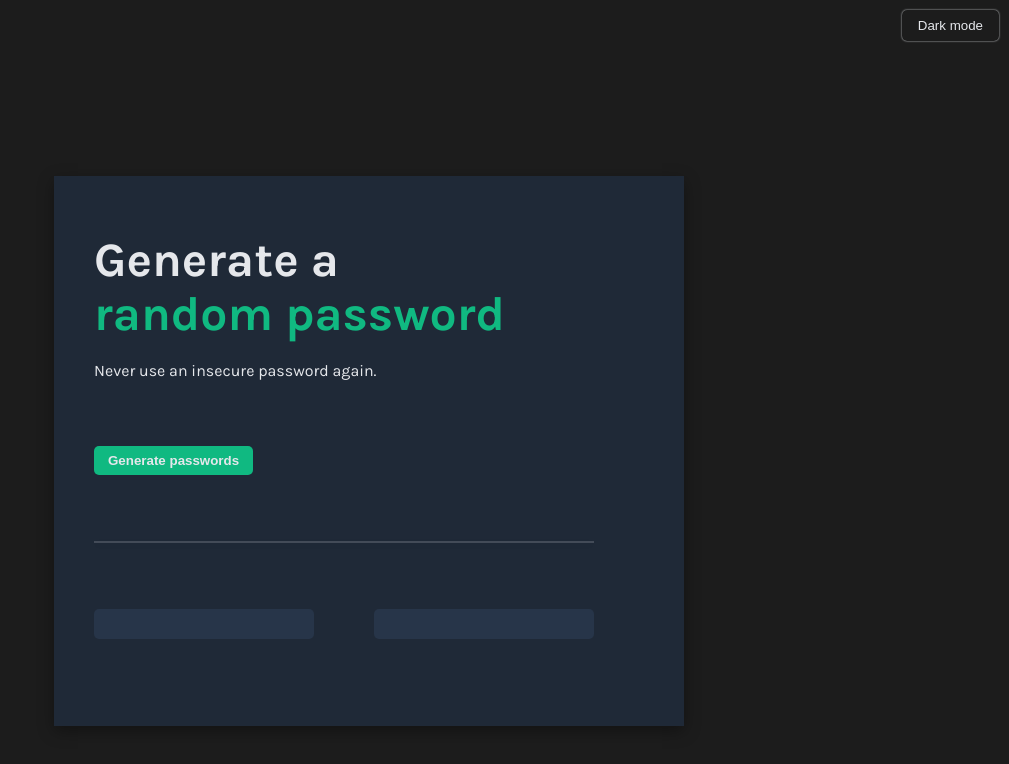
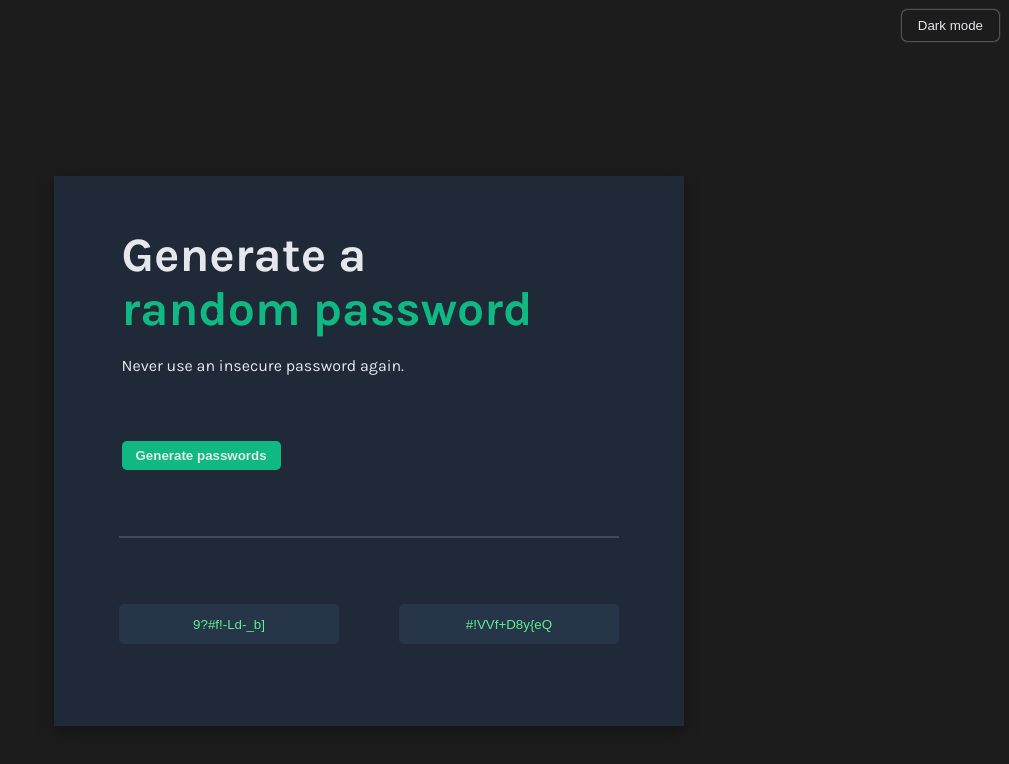
Before and after one commit to codeGoCodeNot/password-generator, a plain HTML site: page index.html in a window 1280 px wide. Both pictures are taken after a click on the button "Generate passwords". Shown: the whole page, without its empty margins (271-1280 px from the left). Drawn offline with Linux system fonts and the light colour scheme.

Commit message:
Generate password

```diff
--- a/index.html
+++ b/index.html
@@ -27,6 +27,7 @@
 
       <div class="content-container">
         <div class="content dark">
+          <div class="password-content">
             <div class="text">
               <h1>Generate a</h1>
               <h1 id="random-p">random password</h1>
@@ -36,14 +37,15 @@
             <div class="password-container">
               <button class="btn-password">Generate passwords</button>
             </div>
+          </div>
 
           <div class="line">
             <hr class="soft-line dark" />
           </div>
 
           <div class="btn-container">
-            <button class="copy-btn"></button>
-            <button class="copy-btn"></button>
+            <button class="copy-btn" id="copy-btn1"></button>
+            <button class="copy-btn" id="copy-btn2"></button>
           </div>
         </div>
       </div>
--- a/index.js
+++ b/index.js
@@ -1,3 +1,117 @@
+const characters = [
+  'A',
+  'B',
+  'C',
+  'D',
+  'E',
+  'F',
+  'G',
+  'H',
+  'I',
+  'J',
+  'K',
+  'L',
+  'M',
+  'N',
+  'O',
+  'P',
+  'Q',
+  'R',
+  'S',
+  'T',
+  'U',
+  'V',
+  'W',
+  'X',
+  'Y',
+  'Z',
+  'a',
+  'b',
+  'c',
+  'd',
+  'e',
+  'f',
+  'g',
+  'h',
+  'i',
+  'j',
+  'k',
+  'l',
+  'm',
+  'n',
+  'o',
+  'p',
+  'q',
+  'r',
+  's',
+  't',
+  'u',
+  'v',
+  'w',
+  'x',
+  'y',
+  'z',
+  '0',
+  '1',
+  '2',
+  '3',
+  '4',
+  '5',
+  '6',
+  '7',
+  '8',
+  '9',
+  '~',
+  '`',
+  '!',
+  '@',
+  '#',
+  '$',
+  '%',
+  '^',
+  '&',
+  '*',
+  '(',
+  ')',
+  '_',
+  '-',
+  '+',
+  '=',
+  '{',
+  '[',
+  '}',
+  ']',
+  ',',
+  '|',
+  ':',
+  ';',
+  '<',
+  '>',
+  '.',
+  '?',
+  '/',
+];
+
+const generatePassword = (length = 12) => {
+  let password = '';
+  for (let i = 0; i < length; i++) {
+    const randomIndex = Math.floor(Math.random() * characters.length);
+    password += characters[randomIndex];
+  }
+  return password;
+};
+
+const passwordBtn = document.querySelector('.btn-password');
+const passwordField1 = document.querySelector('#copy-btn1');
+const passwordField2 = document.querySelector('#copy-btn2');
+
+passwordBtn.addEventListener('click', () => {
+  const password1 = generatePassword(12);
+  const password2 = generatePassword(12);
+  passwordField1.textContent = password1;
+  passwordField2.textContent = password2;
+});
+
 function toggleMode() {
   const btn = document.querySelector('.btn');
   btn.addEventListener('click', (e) => {
--- a/styles.css
+++ b/styles.css
@@ -68,6 +68,7 @@ section.light {
   display: flex;
   flex-direction: column;
   justify-content: center;
+  align-items: center;
   height: 100%;
   font-family: 'Karla', sans-serif;
   padding: 0 40px;
@@ -85,6 +86,13 @@ section.light {
 .content.light {
   background: #e5e7eb;
   color: #1c1c1c;
+}
+
+.password-content {
+  display: flex;
+  flex-direction: column;
+  align-items: start;
+  width: 90%;
 }
 
 h1 {
@@ -152,14 +160,15 @@ h1 {
   flex: 1;
   min-width: 120px;
   max-width: 220px;
-  height: 30px;
+  height: 40px;
   background: #273549;
   border-radius: 5px;
   border: none;
   cursor: pointer;
+  color: #5def92;
 }
 
 .copy-btn:hover {
   background: #4b5563;
-  color: #fff;
+  color: #000;
 }
```
Lines whose indentation alone changed are shown as unchanged.
